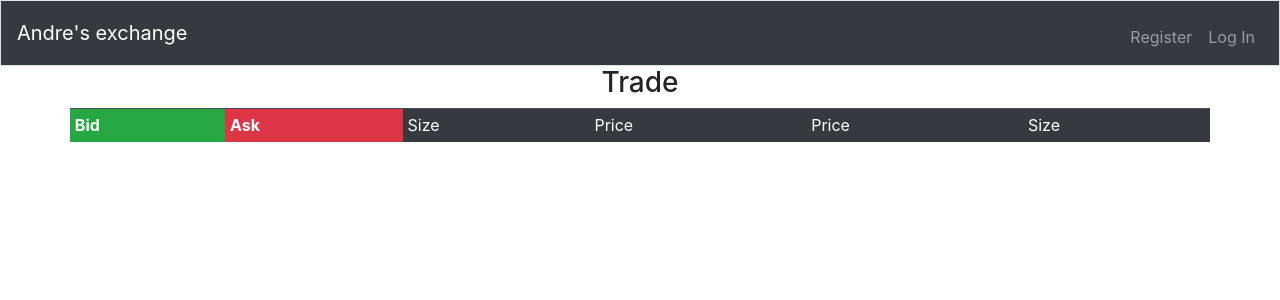
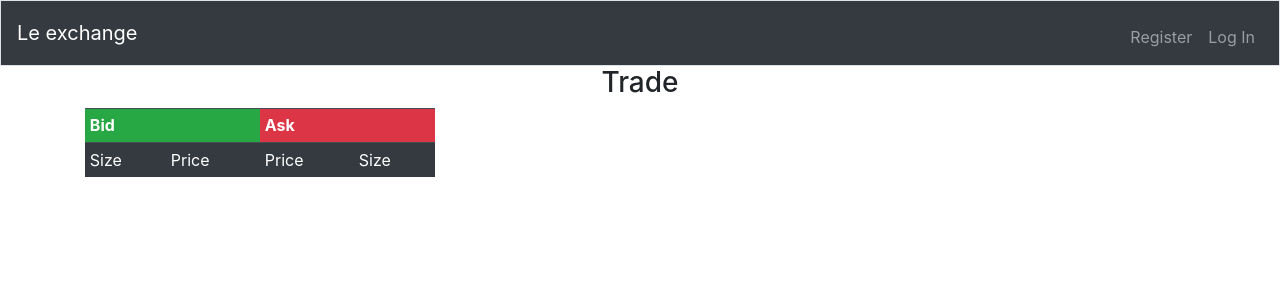
Before and after one commit to andre-ac/simple-ETHexchange, a Flask app: page /trade in a window 1280 px wide. Shown: the top 300 px of the page. Run offline with Flask 2, Linux system fonts and the light colour scheme; some libraries are stand-ins or nearby versions.

Commit message:
fixed orderbook table bug

```diff
--- a/templates/layout.html
+++ b/templates/layout.html
@@ -22,7 +22,7 @@
 
     <body>
       <nav class="navbar navbar-expand-md navbar-dark bg-dark border">
-        <a class="navbar-brand" href="/">Andre's exchange</a>
+        <a class="navbar-brand" href="/">Le exchange</a>
         <div class="collapse navbar-collapse" id="navbar">
             <b style="color: crimson;">{{error}}</b>
             {% if session.user_id %}
--- a/templates/trade.html
+++ b/templates/trade.html
@@ -6,10 +6,12 @@
 <div class="container">
 
   <div class="row">
+
+    <div class="col">
       <table class="table table-sm table-dark">
         <tr>
-        <th rowspan="2" class="bg-success">Bid</th>
-        <th rowspan="2" class="bg-danger">Ask</th>
+            <th colspan="2" class="bg-success">Bid</th>
+            <th colspan="2" class="bg-danger">Ask</th>
         </tr>
         <tr>
             <td>Size</td>
@@ -20,5 +22,15 @@
       </table>
     </div>
 
+    <div class="col">
+
+    </div>
+
+    <div class="col">
+
+    </div>
+
+  </div>
+
 </div>
 {% endblock %}
```
Also changed, not shown: DB.db. Lines whose indentation alone changed are shown as unchanged.
